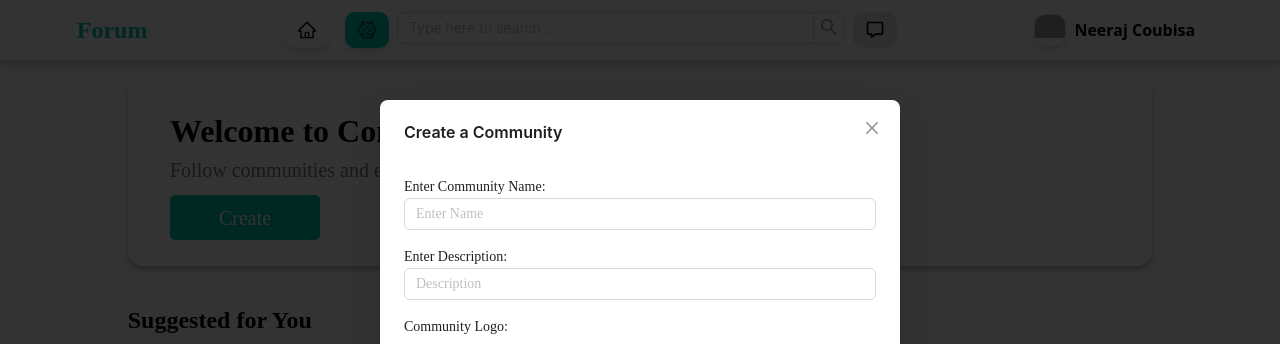
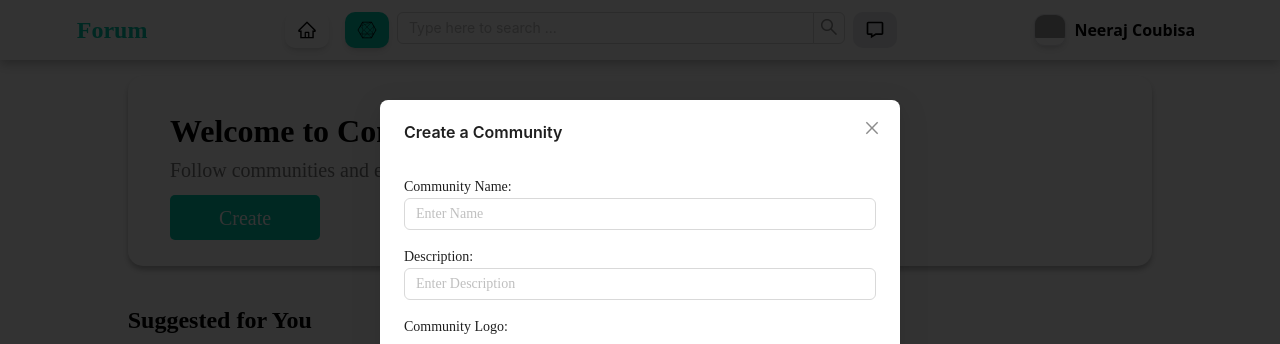
Before and after one commit to opencodeiiita/Forum-Frontend-Web, a React (Create React App) app: page /Community in a window 1280 px wide. Both pictures are taken after a click on the button "Create". Shown: the top 344 px of the page. Built offline with nearby package versions, Linux system fonts and the light colour scheme; grey boxes are pictures that could not be loaded; the HTML template or start-up script is replaced by a standard one.

Commit message:
made some changes on close

```diff
--- a/src/pages/community/index.js
+++ b/src/pages/community/index.js
@@ -6,13 +6,20 @@ import { UploadOutlined } from '@ant-design/icons';
 import YourCommunities from "../../components/Community/yourcommunities";
 function Community() {
   const [isModalOpen, setIsModalOpen] = useState(false);
+  const [communityName,setCommunityName] = useState('');
+  const [description,setDescription] = useState('');
+  const [file,setFile] = useState(null);
   const showModal = () => {
     setIsModalOpen(true);
   };
   const handleOk = () => {
+    setCommunityName('')
+    setDescription('')
     setIsModalOpen(false);
   };
   const handleCancel = () => {
+    setCommunityName('')
+    setDescription('')
     setIsModalOpen(false);
   };
   const props = {
@@ -35,12 +42,12 @@ function Community() {
   return (
     <>
       <Navbar />
-      <Modal title="Create a Community" className="font-semibold" open={isModalOpen} onOk={handleOk} onCancel={handleCancel}>
+      <Modal destroyOnClose={true} title="Create a Community" className="font-semibold" open={isModalOpen} onOk={handleOk} onCancel={handleCancel}>
 
-        <h5 className="mt-8 font-medium font-['Poppins']">Enter Community Name:</h5>
-        <Input placeholder="Enter Name"  className="font-['Poppins'] mb-2 font-normal"/>
-        <h5 className="mt-2 font-normal font-['Poppins']">Enter Description:</h5>
-        <Input placeholder="Description" className="font-['Poppins'] mb-2 font-normal" />
+        <h5 className="mt-8 font-medium font-['Poppins']">Community Name:</h5>
+        <Input onChange={(e)=>setCommunityName(e.target.value)} value={communityName} placeholder="Enter Name"  className="font-['Poppins'] mb-2 font-normal"/>
+        <h5 className="mt-2 font-normal font-['Poppins']">Description:</h5>
+        <Input onChange={(e)=>setDescription(e.target.value)} value={description} placeholder="Enter Description" className="font-['Poppins'] mb-2 font-normal" />
         <Upload {...props}>
         <h5 className="mt-2 font-medium font-['Poppins']">Community Logo:</h5>
           <Button className="my-2 font-normal font-['Poppins']" icon={<UploadOutlined />}>Click to Upload</Button>
```
